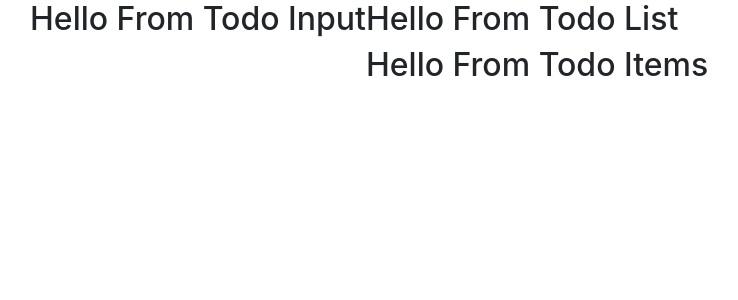
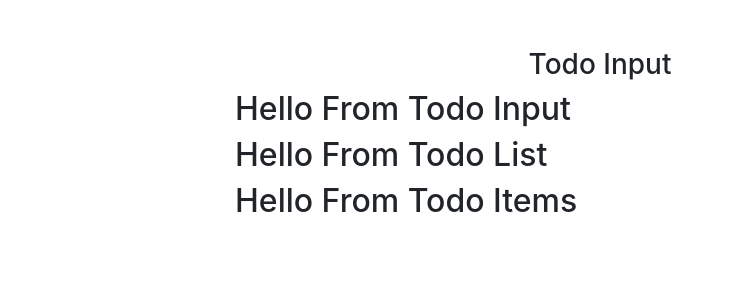
Before and after one commit to malikmsaeed/react-todo-list, a React (Create React App) app: page / in a window 1280 px wide. Shown: the top 300 px of the page, without its empty margins (40-778 px from the left). Built offline with nearby package versions, Linux system fonts and the light colour scheme.

Commit message:
App Component Structure

```diff
--- a/src/App.js
+++ b/src/App.js
@@ -4,12 +4,47 @@
 import TodoInput from "./components/TodoInput";
 import TodoList from "./components/TodoList";
 export default class App extends Component {
+  state = {
+    items: [{ id: 1, title: "wake up" }, { id: 2, title: "make breakfaste" }],
+    id: uuid(),
+    item: "",
+    editItem: false
+  };
+  handleChange = e => {
+    console.log("handle change");
+  };
+  handleSubmit = e => {
+    console.log("handle submit");
+  };
+  clearList = () => {
+    console.log("cleare Item List");
+  };
+  handleEdit = id => {
+    console.log(`Edit item id ${id}`);
+  };
+  handleDelete = id => {
+    console.log(`Delte item id ${id}`);
+  };
+
   render() {
     return (
       <div className="container">
         <div className="row">
-          <TodoInput />
-          <TodoList />
+          <div className="col-10 mx-auto col-md-8 mt-5">
+            <h3 className="text-capitalize text-center">Todo Input</h3>
+            <TodoInput
+              item={this.state.item}
+              handleChange={this.handleChange}
+              handleSubmit={this.handleSubmit}
+              editItem={this.state.editItem}
+            />
+            <TodoList
+              items={this.state.items}
+              handleEdit={this.handleEdit}
+              handleDelete={this.handleDelete}
+              clearList={this.clearList}
+            />
+          </div>
         </div>
       </div>
     );
```
